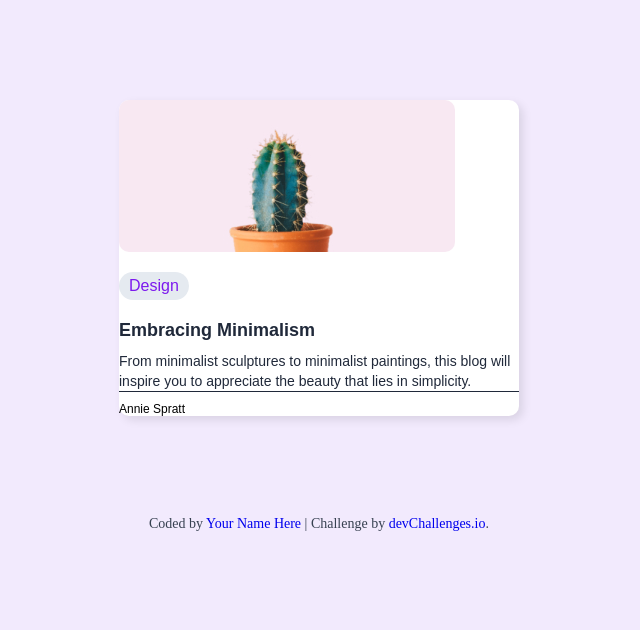
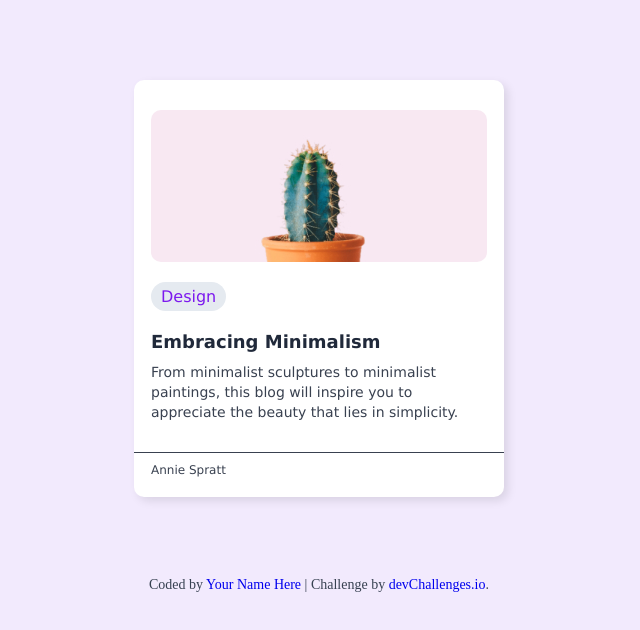
Before and after one commit to bobpesa/Minimal-blog-card-starter-master, a plain HTML site: page index.html in a window 1280 px wide. Shown: the whole page, without its empty margins (321-961 px from the left). Drawn offline with Linux system fonts and the light colour scheme; a web font is replaced by a local one.

Commit message:
on this update i have modified some content of the css

```diff
--- a/styles.css
+++ b/styles.css
@@ -24,15 +24,16 @@
 
     .container {
         font-family: 'Sora', sans-serif;
-        width: 400px;
-        margin: 100px auto;
+        width: 370px;
+        margin: 80px auto;
+        position: relative;
         align-items: center;
         background-color: #ffffff;
-        /* padding: 20px 180px; */
         display: grid;
         align-items: center;
         justify-content: center;
         border-radius: 10px;
+        overflow: hidden;
         box-shadow: 4px 4px 10px rgba(0, 0, 0, 0.1);
 
     }
@@ -41,6 +42,8 @@
         display: grid;
         grid-auto-flow: row;
         margin: 20px px;
+        position: relative;
+        padding: 30px 30px;
     }
 
     img {
@@ -63,12 +66,12 @@
     p,
     span {
         padding-top: 10px;
-        font-family: 'Sora', sans-serif;
+        font-family: Verdana, Geneva, Tahoma, sans-serif;
     }
 
     h1,
     p {
-        color: #20293A;
+        color: #394150;
     }
 
     h1 {
@@ -84,6 +87,9 @@
 
     .name {
         font-size: 12px;
-        border-top: 1px solid #20293A;
+        border-top: 1px solid #394150;
         border-width: 100%;
+        padding-bottom: 20px;
+        padding-left: 30px;
+        color: #394150;
     }
```
